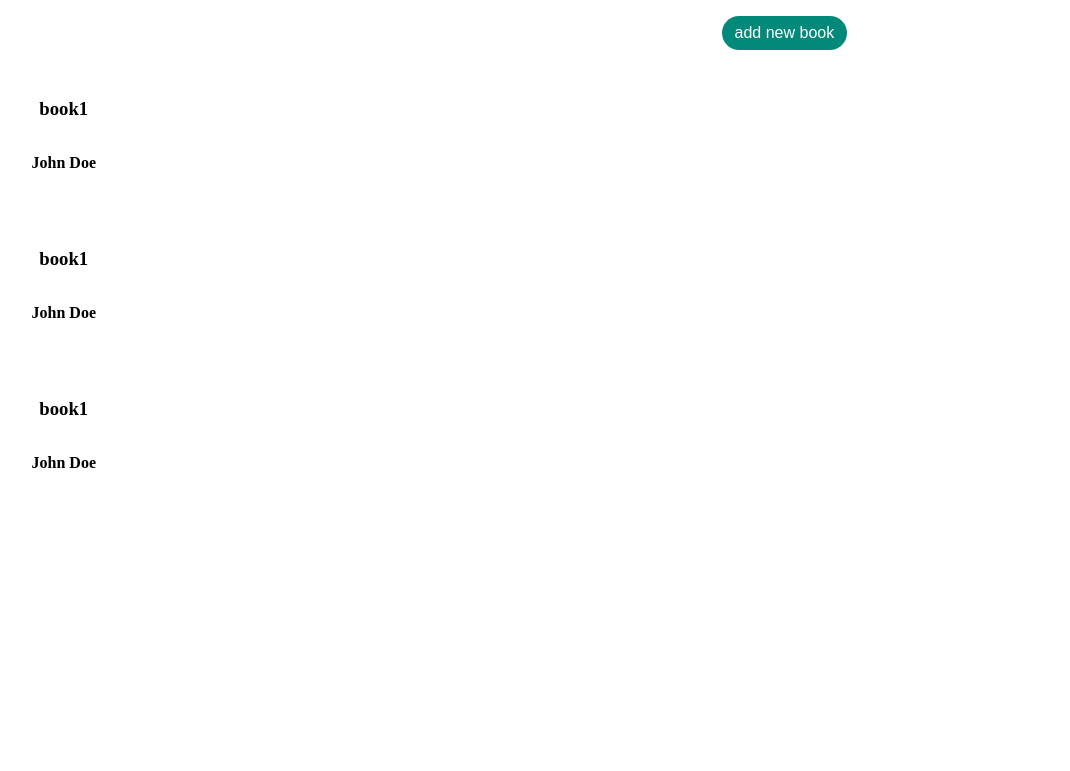
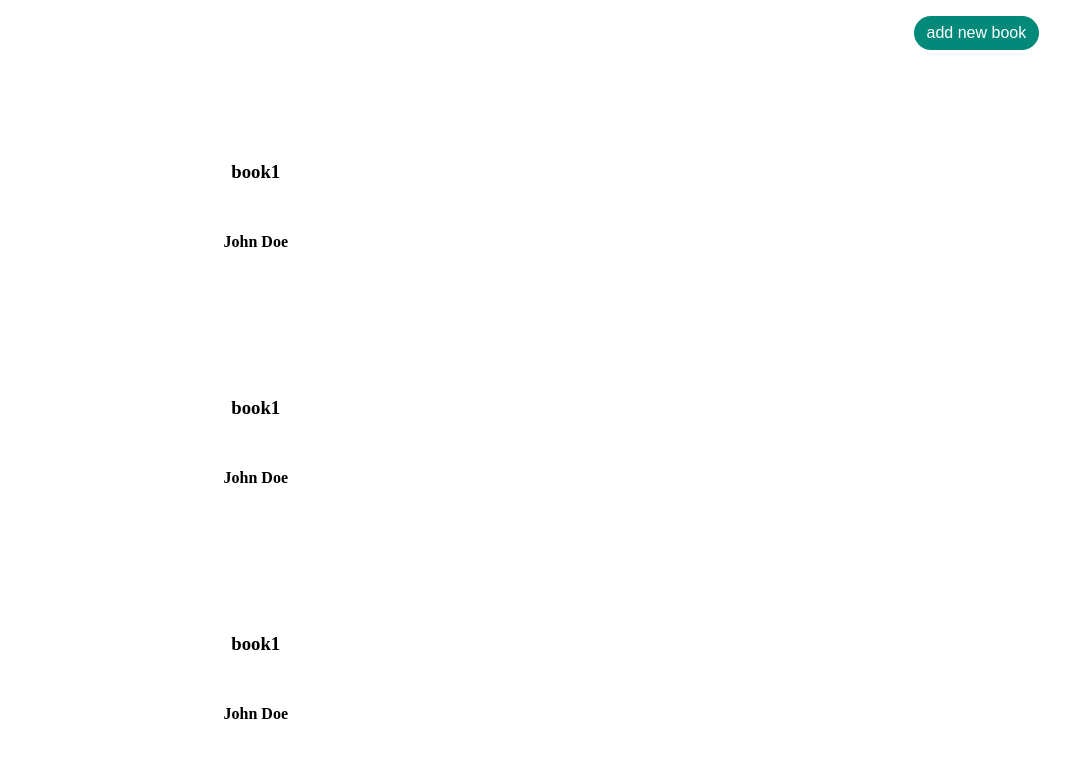
Before and after one commit to omar199523/libary-book, a plain HTML site: page index.html in a window 1280 px wide. Shown: the whole page, without its empty margins (33-1103 px from the left). Drawn offline with Linux system fonts and the light colour scheme.

Commit message:
edit position of libary continer

```diff
--- a/style.css
+++ b/style.css
@@ -13,12 +13,16 @@ html {
 .main-continer{
     width: 100%;
     height: 98vh;
+    display: flex;
     justify-content: center;
+    flex-direction: column;
+    align-items: center;
 }
 .libary-continer{
     padding: 1em;
     display: flex;
     width: 70%;
+    height: 100%;
     flex-direction: column;
     justify-content: space-between;
 }
```
